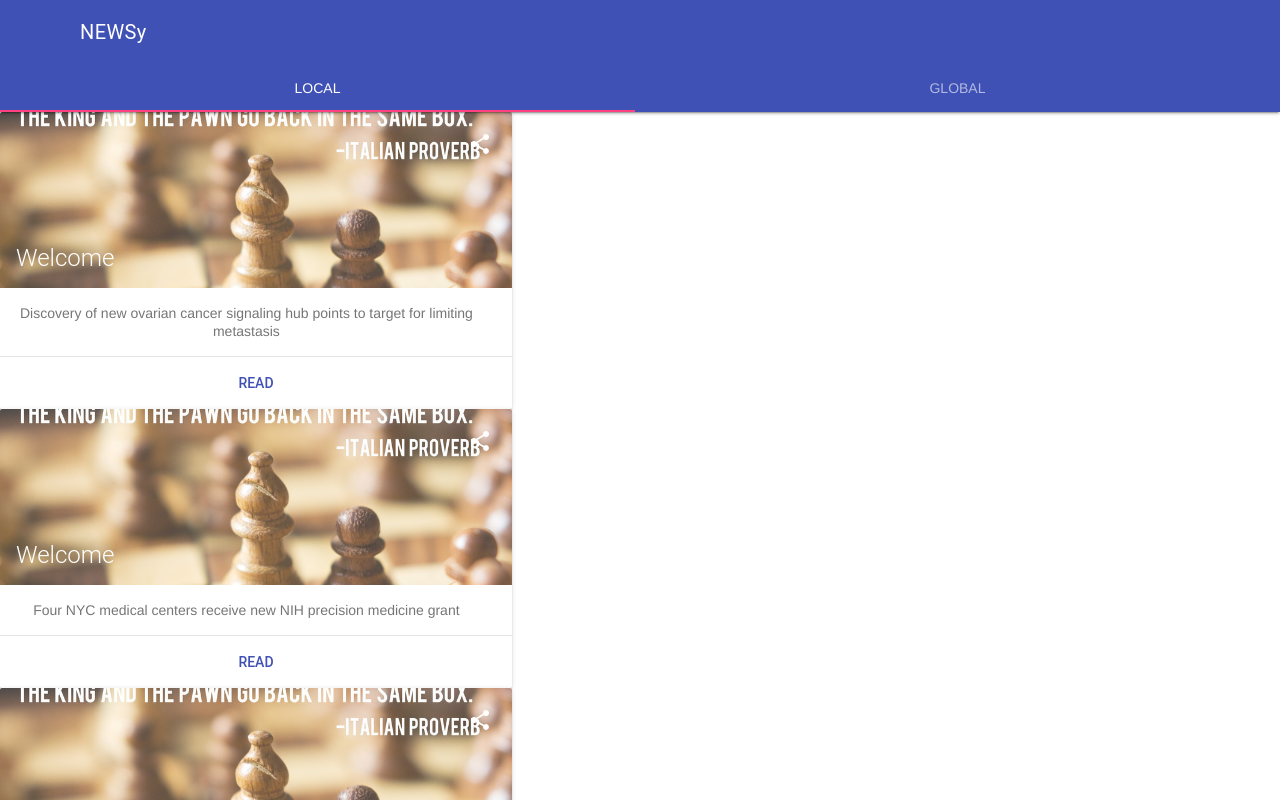
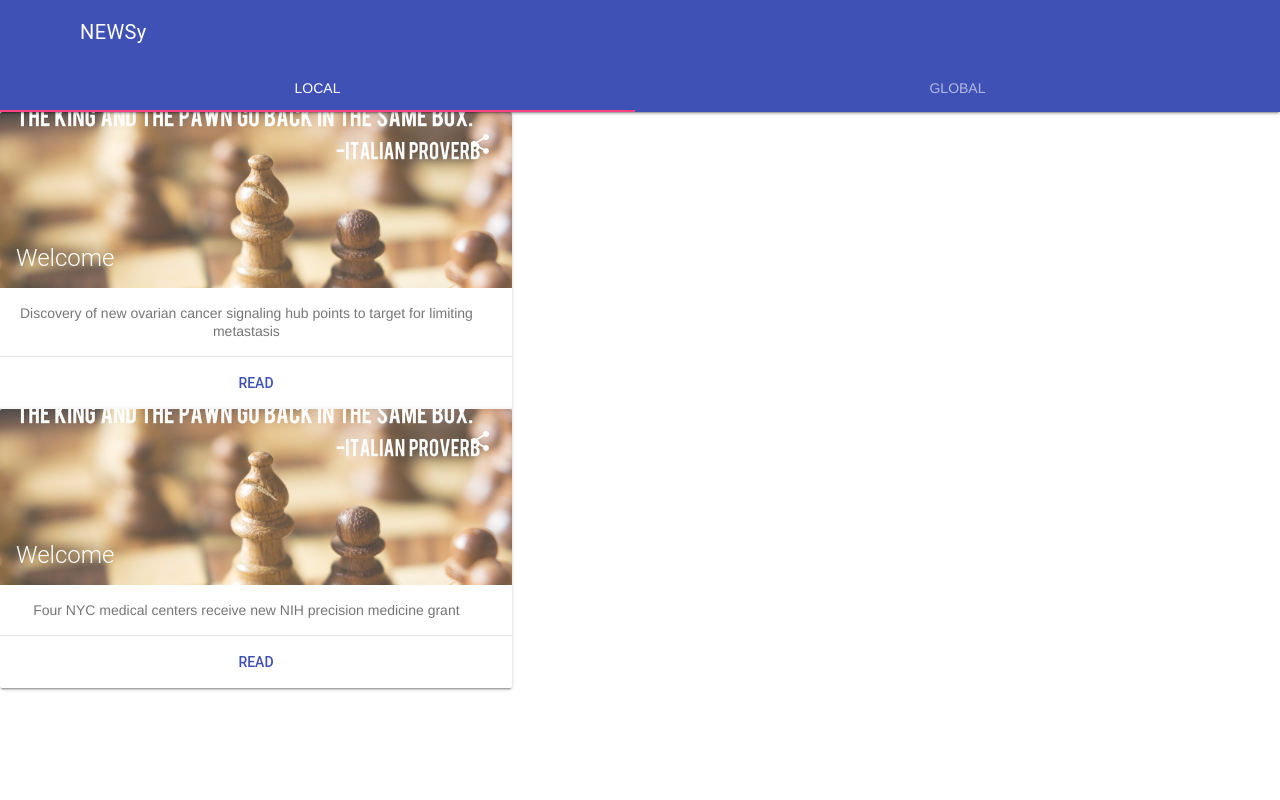
Before and after one commit to sh1457/newsy-rss, a plain HTML site: page index.html in a window 1280 px wide. Drawn offline with Linux system fonts and the light colour scheme.

Commit message:
Fixed img

```diff
--- a/index.html
+++ b/index.html
@@ -10,7 +10,7 @@ jQuery(document).ready(function() {
     jQuery.getFeed({
         url: '../newsy-rss/feed/eureka.xml',
         success: function(feed) {
-            for(var i = 0; i < feed.items.length && i < 15; i++) {
+            for(var i = 0; i < feed.items.length && i < 2; i++) {
                 var item = feed.items[i];
                 $("div#feed").append("<div class='demo-card-wide mdl-card mdl-shadow--2dp'><div class='mdl-card__title'><h2 class='mdl-card__title-text'>Welcome</h2></div><div class='mdl-card__supporting-text'>"+item.title+"</div><div class='mdl-card__actions mdl-card--border'><a href='"+item.link+"' class='mdl-button mdl-button--colored mdl-js-button mdl-js-ripple-effect'>Read</a></div><div class='mdl-card__menu'><button class='mdl-button mdl-button--icon mdl-js-button mdl-js-ripple-effect'><i class='material-icons'>share</i></button></div></div>");
             }
```
